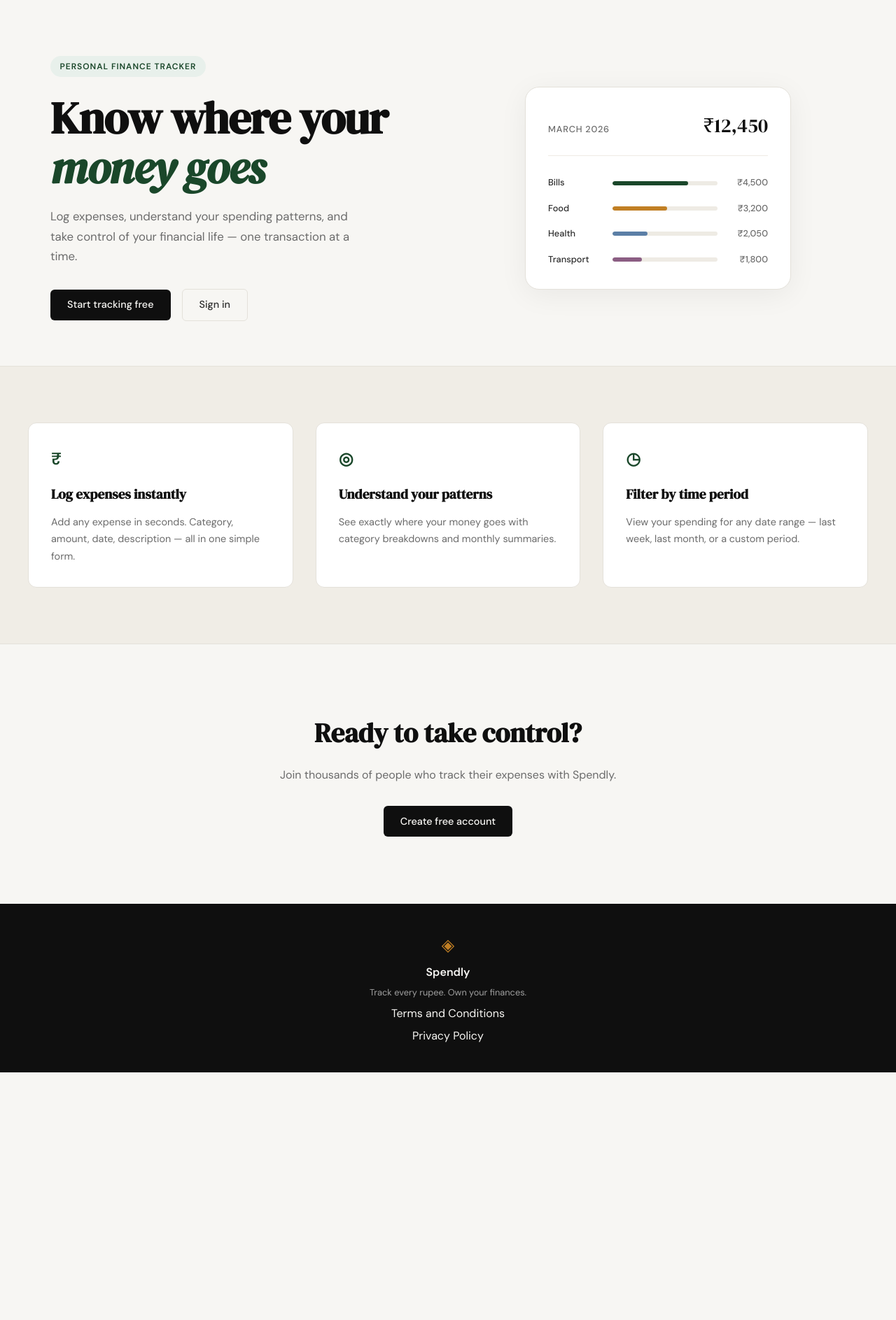
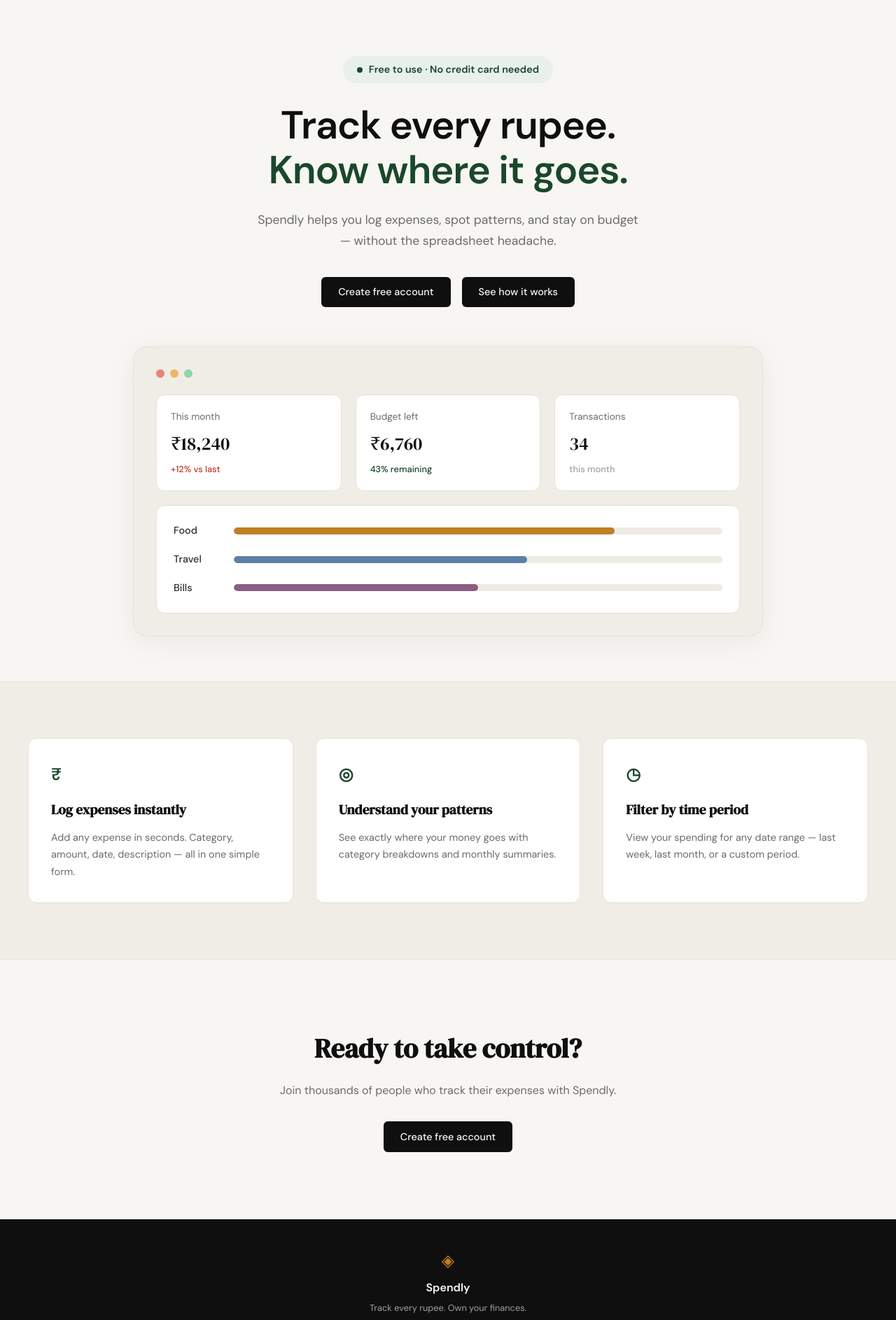
Before and after one commit to Viksi/spendly, a Flask app: page / in a window 1280 px wide. Shown: the part 61-1948 px from the top of the page at 70% size. Before the commit the page ends 1594 px from the top, so only its background shows below. Run offline with Flask 3, Linux system fonts and the light colour scheme.

Commit message:
landing: redesign hero section to match mockup

```diff
--- a/static/css/style.css
+++ b/static/css/style.css
@@ -125,53 +125,69 @@ a { color: inherit; text-decoration: none; }
 
 .hero {
     padding: 5rem 2rem 4rem;
-    display: grid;
-    grid-template-columns: 1fr 1fr;
-    gap: 4rem;
+    display: flex;
+    flex-direction: column;
     align-items: center;
+    gap: 3.5rem;
     max-width: var(--max-width);
     margin: 0 auto;
+    text-align: center;
+}
+
+.hero-inner {
+    display: flex;
+    flex-direction: column;
+    align-items: center;
+    max-width: 720px;
 }
 
 .hero-badge {
-    display: inline-block;
+    display: inline-flex;
+    align-items: center;
+    gap: 0.55rem;
     background: var(--accent-light);
     color: var(--accent);
-    font-size: 0.75rem;
+    font-size: 0.9rem;
     font-weight: 600;
-    letter-spacing: 0.08em;
-    text-transform: uppercase;
-    padding: 0.35rem 0.85rem;
+    padding: 0.5rem 1.25rem;
     border-radius: 999px;
+    margin-bottom: 1.75rem;
+}
+
+.hero-badge-dot {
+    width: 8px;
+    height: 8px;
+    border-radius: 50%;
+    background: var(--accent);
+}
+
+.hero-title {
+    font-family: var(--font-body);
+    font-weight: 700;
+    font-size: clamp(2.5rem, 5vw, 3.5rem);
+    line-height: 1.15;
+    letter-spacing: -0.02em;
+    color: var(--ink);
     margin-bottom: 1.5rem;
 }
 
-.hero-title {
-    font-family: var(--font-display);
-    font-size: clamp(2.5rem, 5vw, 4rem);
-    line-height: 1.1;
-    letter-spacing: -0.02em;
-    color: var(--ink);
-    margin-bottom: 1.25rem;
-}
-
-.hero-title em {
-    font-style: italic;
+.hero-title-accent {
     color: var(--accent);
 }
 
 .hero-subtitle {
-    font-size: 1.05rem;
+    font-size: 1.1rem;
     color: var(--ink-muted);
     line-height: 1.7;
-    max-width: 460px;
-    margin-bottom: 2rem;
+    max-width: 560px;
+    margin-bottom: 2.25rem;
 }
 
 .hero-actions {
     display: flex;
     gap: 1rem;
     align-items: center;
+    justify-content: center;
 }
 
 /* ------------------------------------------------------------------ */
@@ -179,60 +195,100 @@ a { color: inherit; text-decoration: none; }
 /* ------------------------------------------------------------------ */
 
 .hero-visual {
+    width: 100%;
     display: flex;
     justify-content: center;
 }
 
 .mock-card {
-    background: var(--paper-card);
+    background: var(--paper-warm);
     border: 1px solid var(--border);
     border-radius: var(--radius-lg);
     padding: 2rem;
     width: 100%;
-    max-width: 380px;
+    max-width: 900px;
     box-shadow: 0 8px 40px rgba(0,0,0,0.06);
+    text-align: left;
 }
 
-.mock-card-header {
+.mock-dots {
     display: flex;
-    justify-content: space-between;
-    align-items: baseline;
-    margin-bottom: 1.75rem;
-    padding-bottom: 1.25rem;
-    border-bottom: 1px solid var(--border-soft);
+    gap: 0.5rem;
+    margin-bottom: 1.5rem;
 }
 
-.mock-label {
-    font-size: 0.8rem;
-    font-weight: 500;
-    color: var(--ink-muted);
-    text-transform: uppercase;
-    letter-spacing: 0.06em;
+.mock-dot {
+    width: 12px;
+    height: 12px;
+    border-radius: 50%;
 }
 
-.mock-total {
+.mock-dot-red { background: #e2867c; }
+.mock-dot-yellow { background: #eab766; }
+.mock-dot-green { background: #8fd6ab; }
+
+.mock-stats {
+    display: grid;
+    grid-template-columns: repeat(3, 1fr);
+    gap: 1.25rem;
+    margin-bottom: 1.25rem;
+}
+
+.mock-stat {
+    background: var(--paper-card);
+    border: 1px solid var(--border);
+    border-radius: var(--radius-md);
+    padding: 1.25rem;
+    display: flex;
+    flex-direction: column;
+    gap: 0.4rem;
+}
+
+.mock-stat-label {
+    font-size: 0.85rem;
+    color: var(--ink-muted);
+}
+
+.mock-stat-value {
     font-family: var(--font-display);
-    font-size: 1.75rem;
+    font-size: 1.6rem;
     color: var(--ink);
 }
 
-.mock-bars { display: flex; flex-direction: column; gap: 1rem; }
+.mock-stat-change {
+    font-size: 0.8rem;
+    font-weight: 500;
+}
+
+.mock-stat-change-neg { color: var(--danger); }
+.mock-stat-change-pos { color: var(--accent); }
+.mock-stat-change-muted { color: var(--ink-faint); }
+
+.mock-bars-card {
+    background: var(--paper-card);
+    border: 1px solid var(--border);
+    border-radius: var(--radius-md);
+    padding: 1.5rem;
+    display: flex;
+    flex-direction: column;
+    gap: 1.1rem;
+}
 
 .mock-bar-row {
     display: grid;
-    grid-template-columns: 80px 1fr 60px;
+    grid-template-columns: 70px 1fr;
     align-items: center;
-    gap: 0.75rem;
+    gap: 1rem;
 }
 
 .mock-cat {
-    font-size: 0.8rem;
+    font-size: 0.9rem;
     font-weight: 500;
     color: var(--ink-soft);
 }
 
 .mock-bar-track {
-    height: 6px;
+    height: 10px;
     background: var(--border-soft);
     border-radius: 999px;
     overflow: hidden;
@@ -240,21 +296,13 @@ a { color: inherit; text-decoration: none; }
 
 .mock-bar {
     height: 100%;
-    background: var(--accent);
     border-radius: 999px;
     transition: width 0.6s ease;
 }
 
-.mock-bar-2 { background: var(--accent-2); }
-.mock-bar-3 { background: #5b7fa6; }
-.mock-bar-4 { background: #8b5e83; }
-
-.mock-amt {
-    font-size: 0.8rem;
-    font-weight: 500;
-    color: var(--ink-muted);
-    text-align: right;
-}
+.mock-bar-food { background: var(--accent-2); }
+.mock-bar-travel { background: #5b7fa6; }
+.mock-bar-bills { background: #8b5e83; }
 
 /* ------------------------------------------------------------------ */
 /* Buttons                                                             */
@@ -561,14 +609,10 @@ a { color: inherit; text-decoration: none; }
 /* ------------------------------------------------------------------ */
 
 @media (max-width: 900px) {
-    .hero {
-        grid-template-columns: 1fr;
-        text-align: center;
-    }
-
     .hero-subtitle { max-width: 100%; }
-    .hero-actions { justify-content: center; }
-    .hero-visual { display: none; }
+    .hero-actions { flex-direction: column; width: 100%; }
+    .hero-actions a { width: 100%; text-align: center; }
+    .mock-stats { grid-template-columns: 1fr; }
 
     .features-inner { grid-template-columns: 1fr; }
 }
--- a/templates/landing.html
+++ b/templates/landing.html
@@ -6,55 +6,65 @@
 
 <section class="hero">
     <div class="hero-inner">
-        <div class="hero-badge">Personal Finance Tracker</div>
+        <div class="hero-badge">
+            <span class="hero-badge-dot"></span>
+            Free to use · No credit card needed
+        </div>
         <h1 class="hero-title">
-            Know where your<br>
-            <em>money goes</em>
+            Track every rupee.<br>
+            <span class="hero-title-accent">Know where it goes.</span>
         </h1>
         <p class="hero-subtitle">
-            Log expenses, understand your spending patterns,
-            and take control of your financial life —
-            one transaction at a time.
+            Spendly helps you log expenses, spot patterns, and stay
+            on budget — without the spreadsheet headache.
         </p>
         <div class="hero-actions">
-            <a href="{{ url_for('register') }}" class="btn-primary">Start tracking free</a>
-            <a href="{{ url_for('login') }}" class="btn-ghost">Sign in</a>
+            <a href="{{ url_for('register') }}" class="btn-primary">Create free account</a>
+            <a href="#" class="btn-primary">See how it works</a>
         </div>
     </div>
     <div class="hero-visual">
         <div class="mock-card">
-            <div class="mock-card-header">
-                <span class="mock-label">March 2026</span>
-                <span class="mock-total">₹12,450</span>
+            <div class="mock-dots">
+                <span class="mock-dot mock-dot-red"></span>
+                <span class="mock-dot mock-dot-yellow"></span>
+                <span class="mock-dot mock-dot-green"></span>
             </div>
-            <div class="mock-bars">
+            <div class="mock-stats">
+                <div class="mock-stat">
+                    <span class="mock-stat-label">This month</span>
+                    <span class="mock-stat-value">₹18,240</span>
+                    <span class="mock-stat-change mock-stat-change-neg">+12% vs last</span>
+                </div>
+                <div class="mock-stat">
+                    <span class="mock-stat-label">Budget left</span>
+                    <span class="mock-stat-value">₹6,760</span>
+                    <span class="mock-stat-change mock-stat-change-pos">43% remaining</span>
+                </div>
+                <div class="mock-stat">
+                    <span class="mock-stat-label">Transactions</span>
+                    <span class="mock-stat-value">34</span>
+                    <span class="mock-stat-change mock-stat-change-muted">this month</span>
+                </div>
+            </div>
+            <div class="mock-bars-card">
+                <div class="mock-bar-row">
+                    <span class="mock-cat">Food</span>
+                    <div class="mock-bar-track">
+                        <div class="mock-bar mock-bar-food" style="width: 78%"></div>
+                    </div>
+                </div>
+                <div class="mock-bar-row">
+                    <span class="mock-cat">Travel</span>
+                    <div class="mock-bar-track">
+                        <div class="mock-bar mock-bar-travel" style="width: 60%"></div>
+                    </div>
+                </div>
                 <div class="mock-bar-row">
                     <span class="mock-cat">Bills</span>
                     <div class="mock-bar-track">
-                        <div class="mock-bar" style="width: 72%"></div>
+                        <div class="mock-bar mock-bar-bills" style="width: 50%"></div>
                     </div>
-                    <span class="mock-amt">₹4,500</span>
-                </div>
-                <div class="mock-bar-row">
-                    <span class="mock-cat">Food</span>
-                    <div class="mock-bar-track">
-                        <div class="mock-bar mock-bar-2" style="width: 52%"></div>
-                    </div>
-                    <span class="mock-amt">₹3,200</span>
-                </div>
-                <div class="mock-bar-row">
-                    <span class="mock-cat">Health</span>
-                    <div class="mock-bar-track">
-                        <div class="mock-bar mock-bar-3" style="width: 33%"></div>
-                    </div>
-                    <span class="mock-amt">₹2,050</span>
-                </div>
-                <div class="mock-bar-row">
-                    <span class="mock-cat">Transport</span>
-                    <div class="mock-bar-track">
-                        <div class="mock-bar mock-bar-4" style="width: 28%"></div>
-                    </div>
-                    <span class="mock-amt">₹1,800</span>
                 </div>
             </div>
         </div>
```
